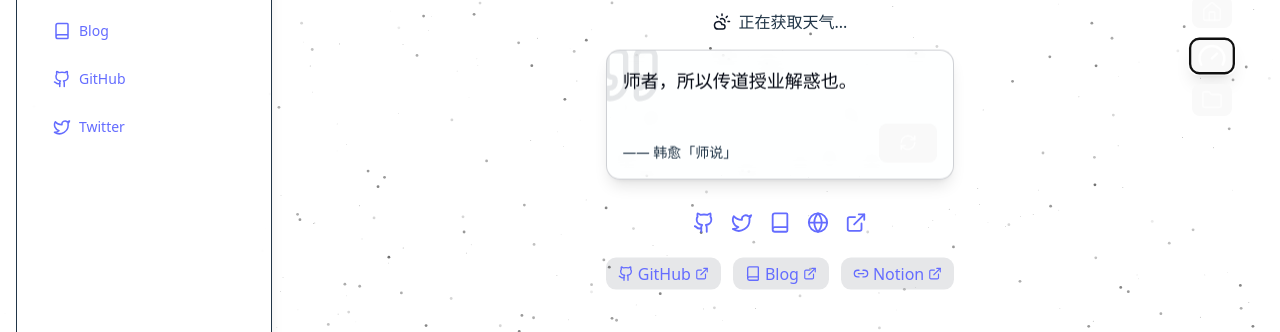
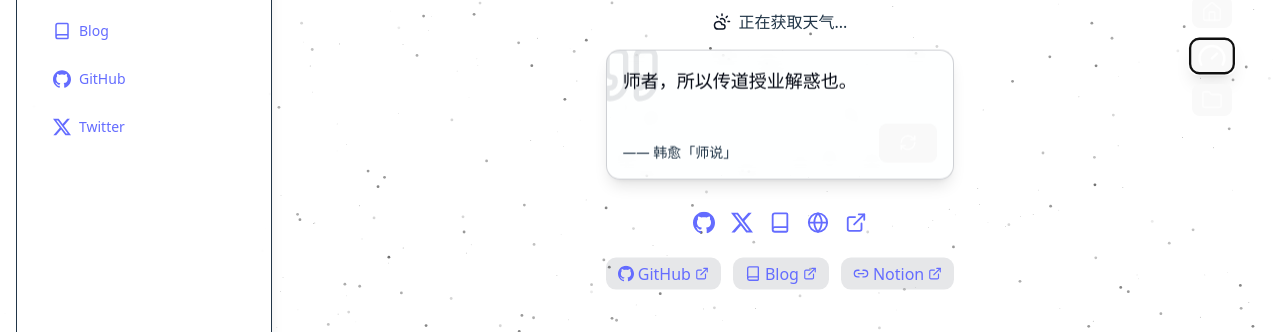
Before and after one commit to publieople/Homepage, a React (Vite) app: page / in a window 1280 px wide. Both pictures are taken after a click on the button 1211 px from the left and 400 px from the top of the page. Shown: the part 344-676 px from the top of the page. Built offline with nearby package versions, Linux system fonts and the light colour scheme; no server answers.

Commit message:
refactor(components): 重构社交图标并优化错误信息
- 用自定义的 GithubIcon 和 XIcon 组件替换了 lucide-react 的图标
- 移除了错误信息末尾的句号，使信息更简洁
- 更新了 DashboardRightContent 和 DashboardSidebar 组件中的图标引用

```diff
--- a/src/components/features/hero/DashboardRightContent.tsx
+++ b/src/components/features/hero/DashboardRightContent.tsx
@@ -6,8 +6,6 @@ import { useCachedState } from "@/hooks/useCachedState";
 import { quotes, Quote } from "@/lib/quotes";
 import { AnimatePresence } from "framer-motion";
 import {
-  Github,
-  Twitter,
   Book,
   Globe,
   CloudSun,
@@ -18,6 +16,8 @@ import {
   Link2,
   Quote as QuoteIcon,
 } from "lucide-react";
+import { GithubIcon } from "@/components/icons/GithubIcon";
+import { XIcon } from "@/components/icons/XIcon";
 
 // 时间/日期组件
 const TimeDisplay: React.FC = () => {
@@ -80,7 +80,7 @@ const LocationDisplay: React.FC = () => {
           console.error(err);
           // 仅在没有缓存时显示错误
           if (location === "正在获取位置...") {
-            setError("无法解析位置。");
+            setError("无法解析位置");
           }
         }
       };
@@ -132,7 +132,7 @@ const WeatherDisplay: React.FC = () => {
         } catch (err) {
           console.error(err);
           if (weather === "正在获取天气...") {
-            setError("无法获取天气。");
+            setError("无法获取天气");
           }
         }
       };
@@ -239,13 +239,13 @@ const Hitokoto: React.FC = () => {
 // 社交/外链（含悬停提示/预览）
 const socialLinks = [
   {
-    icon: <Github size={22} />,
+    icon: <GithubIcon size={22} />,
     label: "GitHub",
     href: "https://github.com/publieople",
     preview: "https://github.com/publieople",
   },
   {
-    icon: <Twitter size={22} />,
+    icon: <XIcon size={22} />,
     label: "Twitter",
     href: "https://x.com/publieople",
     preview: "https://x.com/publieople",
@@ -293,7 +293,7 @@ const QuickLinks: React.FC = () => (
       rel="noopener noreferrer"
       className="flex items-center gap-1 px-3 py-1 rounded-lg bg-primary/10 hover:bg-primary/20 text-primary font-medium transition-all"
     >
-      <Github size={16} /> GitHub <ExternalLink size={14} />
+      <GithubIcon size={16} /> GitHub <ExternalLink size={14} />
     </a>
     <a
       href="https://blog.for-people.cn"
--- a/src/components/features/hero/DashboardSidebar.tsx
+++ b/src/components/features/hero/DashboardSidebar.tsx
@@ -1,7 +1,9 @@
 import React from "react";
 import { motion } from "framer-motion";
 import { useTranslation } from "react-i18next";
-import { Github, Twitter, Book, Home, User } from "lucide-react"; // 可替换为 Magic UI 图标
+import { Book, Home, User } from "lucide-react"; // 可替换为 Magic UI 图标
+import { GithubIcon } from "@/components/icons/GithubIcon";
+import { XIcon } from "@/components/icons/XIcon";
 import clsx from "clsx";
 
 // 侧边栏：头像、简介、导航
@@ -52,13 +54,13 @@ export const DashboardSidebar: React.FC = () => {
           href="https://blog.for-people.cn"
         />
         <SidebarNavLink
-          icon={<Github size={18} />}
+          icon={<GithubIcon size={18} />}
           label="GitHub"
           href="https://github.com/publieople"
           external
         />
         <SidebarNavLink
-          icon={<Twitter size={18} />}
+          icon={<XIcon size={18} />}
           label="Twitter"
           href="https://twitter.com/publieople"
           external
--- /dev/null
+++ b/src/components/icons/GithubIcon.tsx
@@ -0,0 +1,20 @@
+import React from 'react';
+
+interface IconProps extends React.SVGProps<SVGSVGElement> {
+  size?: number;
+}
+
+export const GithubIcon: React.FC<IconProps> = ({ size = 24, ...props }) => (
+  <svg
+    role="img"
+    viewBox="0 0 24 24"
+    xmlns="http://www.w3.org/2000/svg"
+    width={size}
+    height={size}
+    fill="currentColor"
+    {...props}
+  >
+    <title>GitHub</title>
+    <path d="M12 .297c-6.63 0-12 5.373-12 12 0 5.303 3.438 9.8 8.205 11.385.6.113.82-.258.82-.577 0-.285-.01-1.04-.015-2.04-3.338.724-4.042-1.61-4.042-1.61C4.422 18.07 3.633 17.7 3.633 17.7c-1.087-.744.084-.729.084-.729 1.205.084 1.838 1.236 1.838 1.236 1.07 1.835 2.809 1.305 3.495.998.108-.776.417-1.305.76-1.605-2.665-.3-5.466-1.332-5.466-5.93 0-1.31.465-2.38 1.235-3.22-.135-.303-.54-1.523.105-3.176 0 0 1.005-.322 3.3 1.23.96-.267 1.98-.399 3-.405 1.02.006 2.04.138 3 .405 2.28-1.552 3.285-1.23 3.285-1.23.645 1.653.24 2.873.12 3.176.765.84 1.23 1.91 1.23 3.22 0 4.61-2.805 5.625-5.475 5.92.42.36.81 1.096.81 2.22 0 1.606-.015 2.896-.015 3.286 0 .315.21.69.825.57C20.565 22.092 24 17.592 24 12.297c0-6.627-5.373-12-12-12" />
+  </svg>
+);
--- /dev/null
+++ b/src/components/icons/XIcon.tsx
@@ -0,0 +1,20 @@
+import React from 'react';
+
+interface IconProps extends React.SVGProps<SVGSVGElement> {
+  size?: number;
+}
+
+export const XIcon: React.FC<IconProps> = ({ size = 24, ...props }) => (
+  <svg
+    role="img"
+    viewBox="0 0 24 24"
+    xmlns="http://www.w3.org/2000/svg"
+    width={size}
+    height={size}
+    fill="currentColor"
+    {...props}
+  >
+    <title>X</title>
+    <path d="M18.901 1.153h3.68l-8.04 9.19L24 22.846h-7.406l-5.8-7.584-6.638 7.584H.474l8.6-9.83L0 1.154h7.594l5.243 6.932ZM17.61 20.644h2.039L6.486 3.24H4.298Z" />
+  </svg>
+);
```
